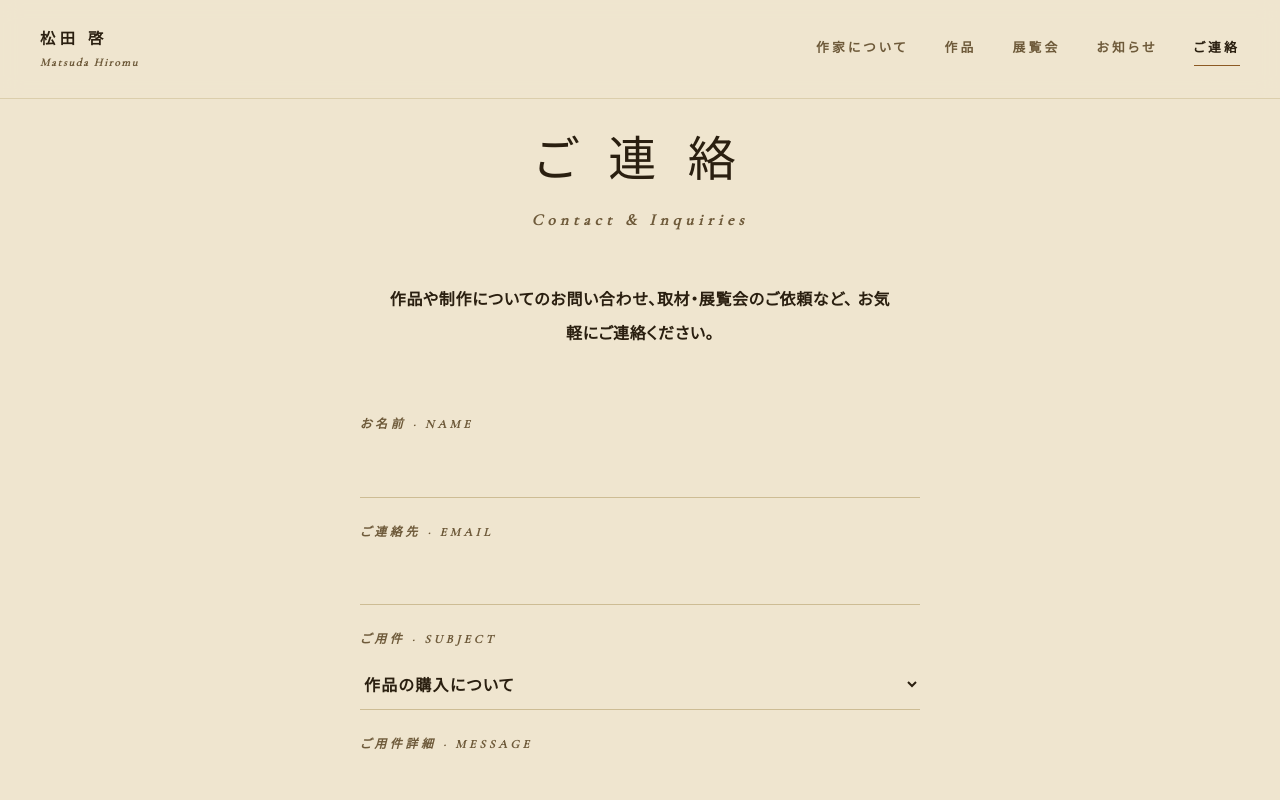
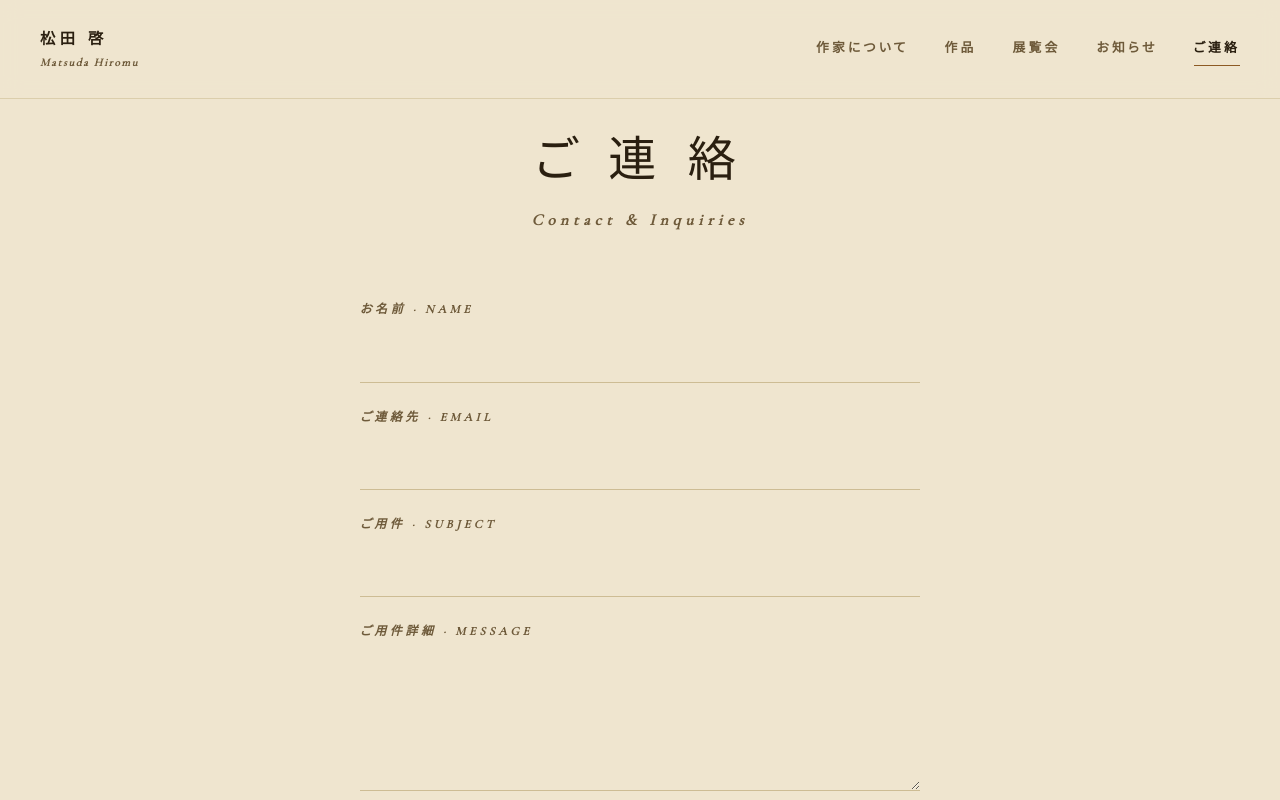
Before and after one commit to WadaKoki/oil-painter-portfolio, a Next.js app: page /contact in a window 1280 px wide. Shown: the top 800 px of the page. Built offline with nearby package versions, Linux system fonts and the light colour scheme.

Commit message:
Update hero copy and simplify contact form

```diff
--- a/src/app/layout.tsx
+++ b/src/app/layout.tsx
@@ -26,7 +26,7 @@ const cormorant = Cormorant_Garamond({
 
 export const metadata: Metadata = {
   title: '松田 啓 — 油彩画家',
-  description: '自然の四季がもたらす色彩の豊かさと奥深さを、油彩画を通して追求する。渓谷の水流と木々の色づきに宿る、光と影の響きを描き続けて二十年。',
+  description: '渓流に魅せられて二十余年。春の新緑、秋の紅葉、光と水が織りなす四季の渓谷を尋ね、その安らぎの美を油彩画に描き続けています。',
 }
 
 export default function RootLayout({ children }: { children: React.ReactNode }) {
--- a/src/components/contact/ContactForm.tsx
+++ b/src/components/contact/ContactForm.tsx
@@ -28,10 +28,6 @@ export default function ContactForm() {
     <section className="contact" id="contact">
       <h2 className="contact-title">ご 連 絡</h2>
       <div className="contact-en">Contact &amp; Inquiries</div>
-      <p className="contact-lead">
-        作品や制作についてのお問い合わせ、取材・展覧会のご依頼など、
-        お気軽にご連絡ください。
-      </p>
       {submitted ? (
         <p className="contact-submitted">お問い合わせを受け付けました。</p>
       ) : (
@@ -46,13 +42,7 @@ export default function ContactForm() {
           </div>
           <div className="field">
             <label>ご用件 · Subject</label>
-            <select name="subject">
-              <option>作品の購入について</option>
-              <option>取材・掲載依頼</option>
-              <option>展覧会出品依頼</option>
-              <option>アトリエ訪問</option>
-              <option>その他</option>
-            </select>
+            <input type="text" name="subject" />
           </div>
           <div className="field">
             <label>ご用件詳細 · Message</label>
--- a/src/components/home/HeroSection.tsx
+++ b/src/components/home/HeroSection.tsx
@@ -35,8 +35,7 @@ export default function HeroSection() {
           </h1>
           <div className="hero-latin">Matsuda Hiromu — Peintre à l&apos;huile</div>
           <p className="hero-desc">
-            自然の四季がもたらす色彩の豊かさと奥深さを、油彩画を通して追求する。
-            渓谷の水流と木々の色づきに宿る、光と影の響きを描き続けて二十年。
+            渓流に魅せられて二十余年。春の新緑、秋の紅葉、光と水が織りなす四季の渓谷を尋ね、その安らぎの美を油彩画に描き続けています。
           </p>
           <div className="hero-accolade">
             <div className="hero-accolade-label">Prime Minister&apos;s Award · 2025</div>
```
Also changed, not shown: src/data/artist.json (+2 -6 lines).
